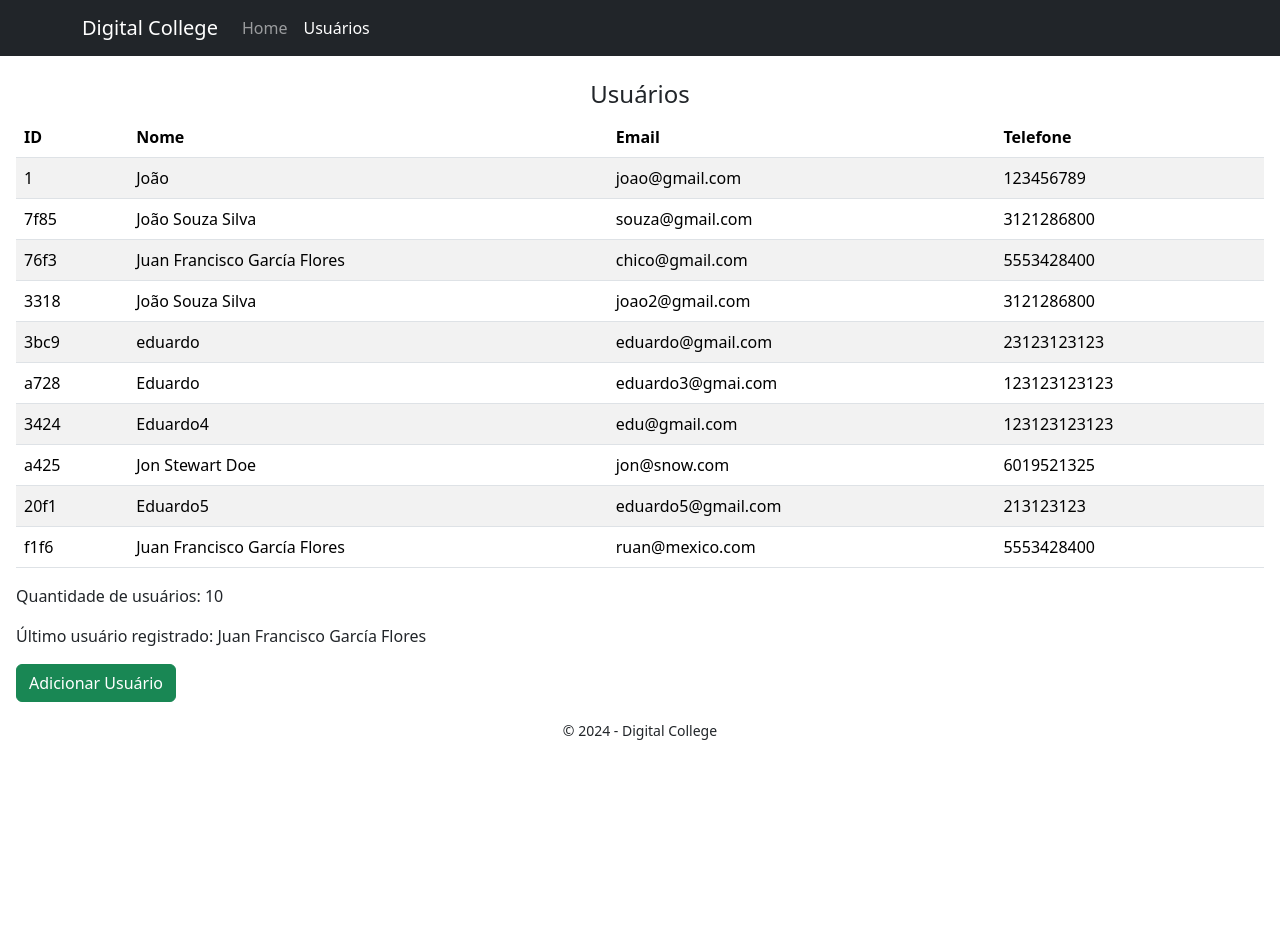
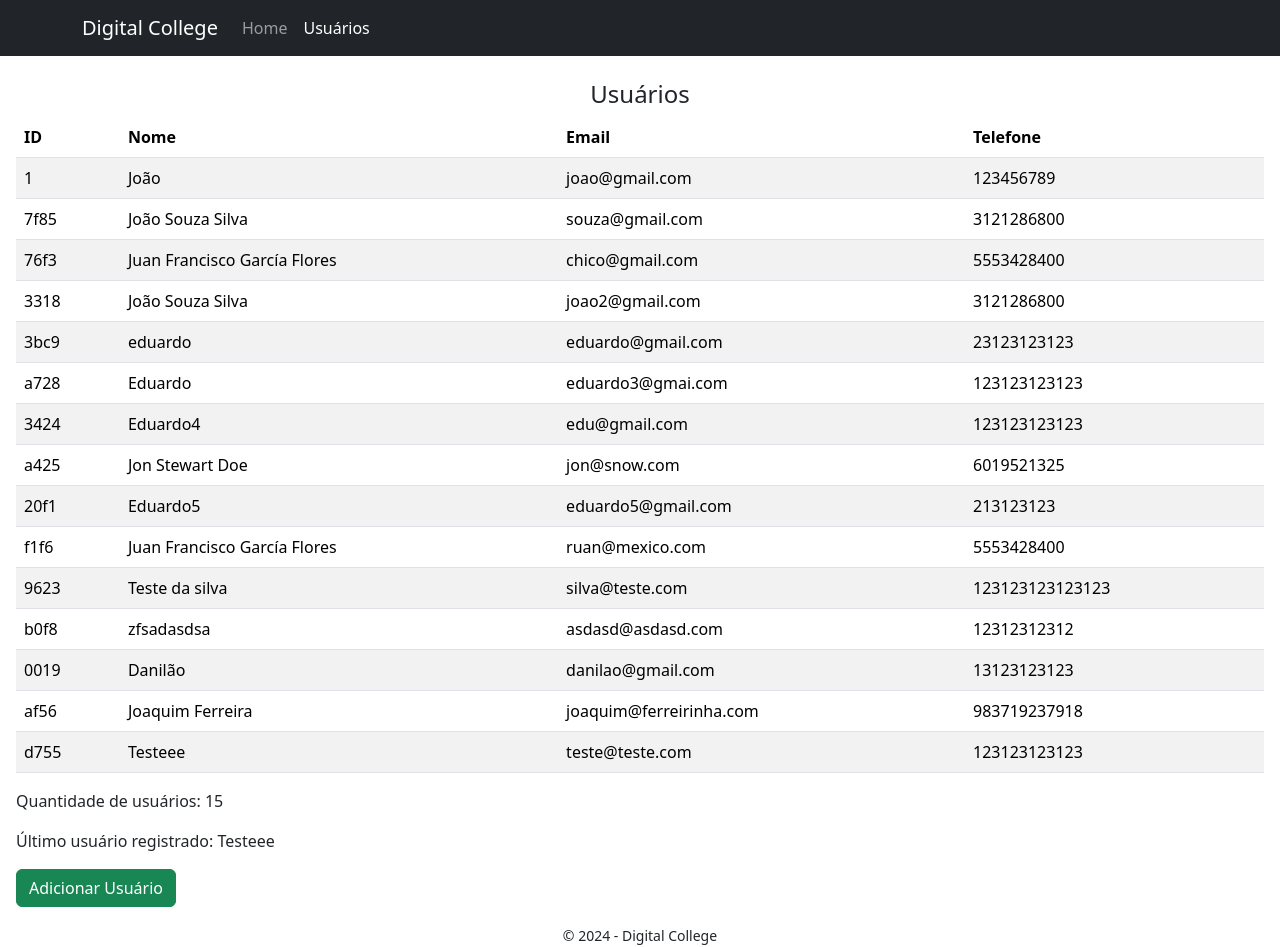
Before and after one commit to eduardoroseo/turma-fs-14, a React (Vite) app in the folder 7-react/aula-react/: page /usuarios in a window 1280 px wide. Before the commit the page ends 800 px from the top, so only its background shows below. Built offline with nearby package versions, Linux system fonts and the light colour scheme; data requests are answered from the project's data file.

Commit message:
feat: context api

```diff
--- a/7-react/aula-react/db.json
+++ b/7-react/aula-react/db.json
@@ -59,6 +59,36 @@
       "name": "Juan Francisco García Flores",
       "email": "ruan@mexico.com",
       "phone": "5553428400"
+    },
+    {
+      "id": "9623",
+      "name": "Teste da silva",
+      "email": "silva@teste.com",
+      "phone": "123123123123123"
+    },
+    {
+      "id": "b0f8",
+      "name": "zfsadasdsa",
+      "email": "asdasd@asdasd.com",
+      "phone": "12312312312"
+    },
+    {
+      "id": "0019",
+      "name": "Danilão",
+      "email": "danilao@gmail.com",
+      "phone": "13123123123"
+    },
+    {
+      "id": "af56",
+      "name": "Joaquim Ferreira",
+      "email": "joaquim@ferreirinha.com",
+      "phone": "983719237918"
+    },
+    {
+      "id": "d755",
+      "name": "Testeee",
+      "email": "teste@teste.com",
+      "phone": "123123123123"
     }
   ],
   "remedios": []
--- a/7-react/aula-react/src/App.tsx
+++ b/7-react/aula-react/src/App.tsx
@@ -4,10 +4,12 @@ import Content from "./components/Content";
 import Menu from "./components/Menu";
 import Home from "./pages/Home";
 import Users from "./pages/Users";
+import { UserProvider } from "./hooks/userProvider";
 
 const App = () => {
   return (
     <BrowserRouter>
+      <UserProvider>
         <Container>
           <Menu />
           <Content>
@@ -20,6 +22,7 @@ const App = () => {
             <small>© 2024 - Digital College</small>
           </div>
         </Container>
+      </UserProvider>
     </BrowserRouter>
   );
 };
--- a/7-react/aula-react/src/components/FormUser/index.tsx
+++ b/7-react/aula-react/src/components/FormUser/index.tsx
@@ -1,15 +1,12 @@
 import { Button, Modal } from "react-bootstrap";
 import { ButtonSuccess } from "../Buttons";
 import { useState } from "react";
-import { api } from "../../utils/api";
+import { useUser } from "../../hooks/userProvider";
 
-type FormUserProps = {
-  carregarUsuarios: () => void;
-};
-
-const FormUser = ({ carregarUsuarios }: FormUserProps) => {
+const FormUser = () => {
   const [show, setShow] = useState(false);
   const [loading, setLoading] = useState(false);
+  const { salvarUsuario } = useUser();
 
   const [name, setName] = useState("");
   const [email, setEmail] = useState("");
@@ -19,7 +16,7 @@ const FormUser = ({ carregarUsuarios }: FormUserProps) => {
     setShow(false);
   };
 
-  const salvarUsuario = async () => {
+  const onClick = async () => {
     setLoading(true);
     const dadosParaApi: User = {
       name: name,
@@ -27,15 +24,9 @@ const FormUser = ({ carregarUsuarios }: FormUserProps) => {
       phone: phone,
     };
 
-    // mock api time 400ms
-    await new Promise((resolve) => setTimeout(resolve, 4000));
-
-    await api.post("usuarios", dadosParaApi);
-
+    await salvarUsuario(dadosParaApi);
     setShow(false);
     setLoading(false);
-
-    carregarUsuarios();
   };
 
   return (
@@ -108,7 +99,7 @@ const FormUser = ({ carregarUsuarios }: FormUserProps) => {
           <Button variant="secondary" onClick={fecharModal}>
             Cancelar
           </Button>
-          <ButtonSuccess disabled={loading} onClick={salvarUsuario}>
+          <ButtonSuccess disabled={loading} onClick={onClick}>
             Salvar
           </ButtonSuccess>
         </Modal.Footer>
--- /dev/null
+++ b/7-react/aula-react/src/hooks/userProvider.tsx
@@ -0,0 +1,66 @@
+import React, { createContext, useContext, useEffect, useState } from "react";
+import { api } from "../utils/api";
+
+type UserProviderProps = {
+  children: React.ReactNode;
+};
+
+type UserContextTypes = {
+  qtdUsers: number;
+  users: User[];
+  ultimoUsuario: string;
+  carregarUsuarios: () => Promise<void>;
+  salvarUsuario: (payload: User) => Promise<void>;
+};
+
+const UserContext = createContext({} as UserContextTypes);
+
+const UserProvider = ({ children }: UserProviderProps) => {
+  const [qtdUsers, setQtdUsers] = useState(0);
+  const [users, setUsers] = useState([]);
+  const [ultimoUsuario, setUltimoUsuario] = useState("");
+
+  useEffect(() => {
+    console.log("carregando os usuários");
+    carregarUsuarios();
+  }, []);
+
+  const carregarUsuarios = async () => {
+    const responseAxios = await api.get("usuarios");
+    const usuariosApi = responseAxios.data;
+
+    setUsers(usuariosApi);
+    setUltimoUsuario(usuariosApi[usuariosApi.length - 1].name);
+    setQtdUsers(usuariosApi.length);
+  };
+
+  const salvarUsuario = async (payload: User) => {
+    // mock api time 400ms
+    await new Promise((resolve) => setTimeout(resolve, 2000));
+    await api.post("usuarios", payload);
+
+    carregarUsuarios();
+  };
+
+  const value: UserContextTypes = {
+    qtdUsers,
+    users,
+    ultimoUsuario,
+    carregarUsuarios,
+    salvarUsuario,
+  };
+
+  return <UserContext.Provider value={value}>{children}</UserContext.Provider>;
+};
+
+const useUser = () => {
+  const context = useContext(UserContext);
+
+  if (!context) {
+    throw new Error("useUsuario must be used within a UserProvider");
+  }
+
+  return context;
+};
+
+export { useUser, UserProvider };
--- a/7-react/aula-react/src/pages/Home/index.tsx
+++ b/7-react/aula-react/src/pages/Home/index.tsx
@@ -1,9 +1,12 @@
 import ContentHeader from "../../components/ContentHeader";
+import { useUser } from "../../hooks/userProvider";
 
 const Home = () => {
+  const { qtdUsers } = useUser();
+
   return (
     <div>
-      <ContentHeader title="Home" />
+      <ContentHeader title="Home" subtitle={`Qtd usuários: ${qtdUsers}`} />
     </div>
   );
 };
--- a/7-react/aula-react/src/pages/Users/index.tsx
+++ b/7-react/aula-react/src/pages/Users/index.tsx
@@ -1,25 +1,10 @@
-import { useEffect, useState } from "react";
 import ContentHeader from "../../components/ContentHeader";
 import Table from "../../components/Table";
 import FormUser from "../../components/FormUser";
-import { api } from "../../utils/api";
+import { useUser } from "../../hooks/userProvider";
 
 const Users = () => {
-  const [users, setUsers] = useState([]);
-  const [ultimoUsuario, setUltimoUsuario] = useState("");
-
-  useEffect(() => {
-    console.log("carregando os usuários");
-    carregarUsuarios();
-  }, []);
-
-  const carregarUsuarios = async () => {
-    const responseAxios = await api.get("usuarios");
-    const usuariosApi = responseAxios.data;
-
-    setUsers(usuariosApi);
-    setUltimoUsuario(usuariosApi[usuariosApi.length - 1].name);
-  };
+  const { qtdUsers, users, ultimoUsuario } = useUser();
 
   return (
     <div className={""}>
@@ -46,11 +31,11 @@ const Users = () => {
       </Table>
       <div className="row">
         <div className="col-6">
-          <p>Quantidade de usuários: {users.length}</p>
+          <p>Quantidade de usuários: {qtdUsers}</p>
           <p>Último usuário registrado: {ultimoUsuario}</p>
         </div>
       </div>
-      <FormUser carregarUsuarios={carregarUsuarios} />
+      <FormUser />
     </div>
   );
 };
```
Lines whose indentation alone changed are shown as unchanged.
